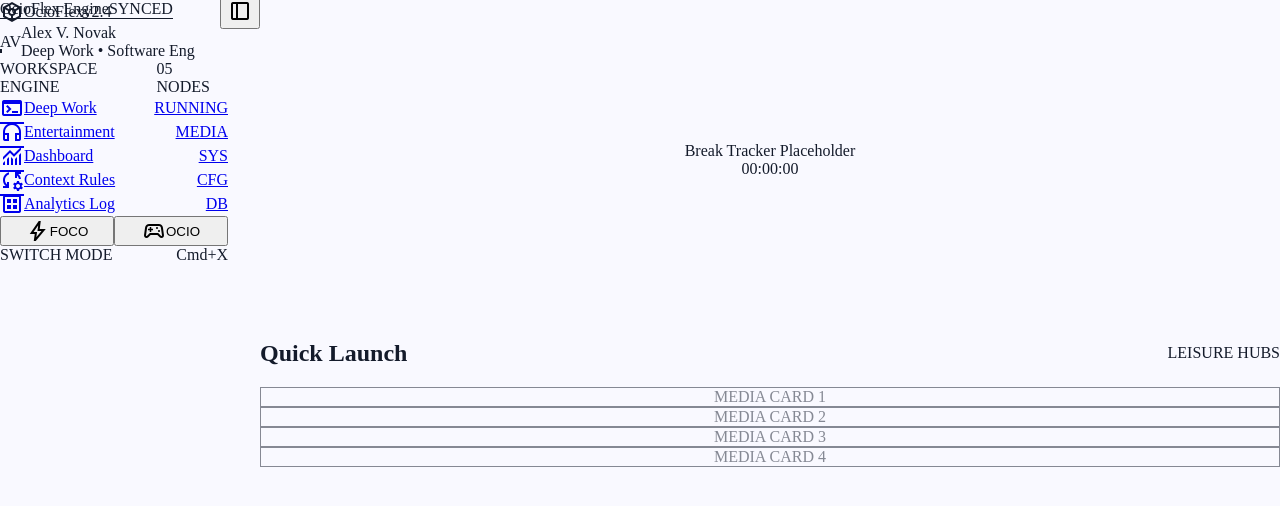
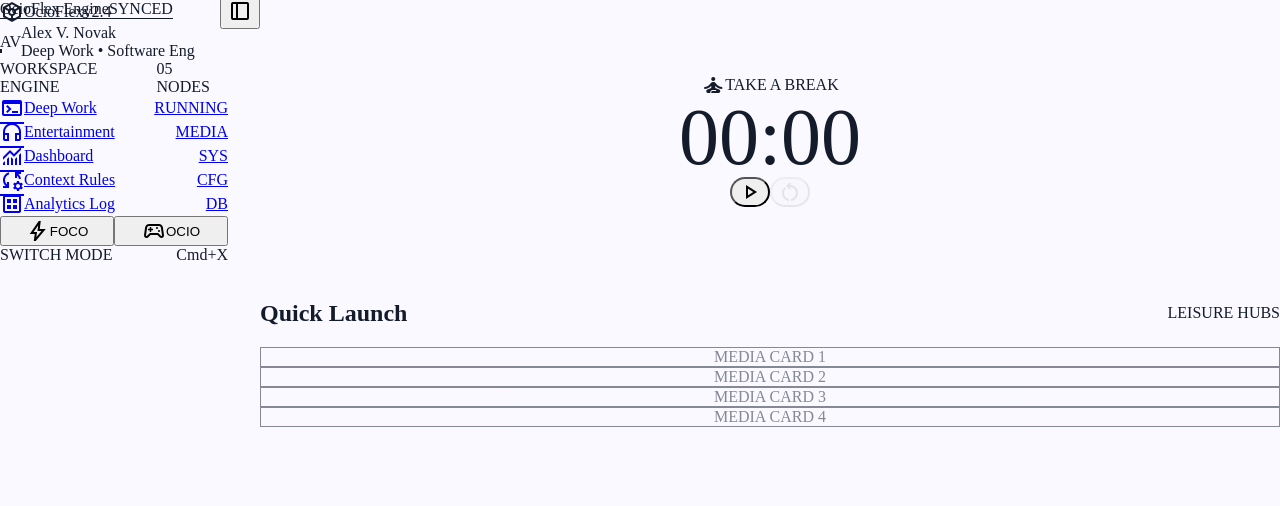
Before and after one commit to itsGabo22/OcioFlex, a Next.js app: page /entertainment in a window 1280 px wide. Shown: the top 506 px of the page. Built offline with nearby package versions, Linux system fonts and the light colour scheme.

Commit message:
feat: implement count-up BreakTracker organism

```diff
--- a/src/app/entertainment/page.tsx
+++ b/src/app/entertainment/page.tsx
@@ -1,16 +1,12 @@
-import React from "react";
+import { BreakTracker } from "@/components/entertainment/BreakTracker";
 
 export default function EntertainmentPage() {
   return (
     <div className="flex flex-col w-full max-w-[1600px] mx-auto min-h-[calc(100vh-80px)] gap-space-xl animate-fade-in duration-500 pb-space-2xl">
 
       {/* TOP REGION: Break Tracker */}
-      <section className="w-full flex items-center justify-center p-space-2xl min-h-[40vh]">
-        {/* PLACEHOLDER */}
-        <div className="flex flex-col items-center gap-space-lg">
-          <div className="font-title-lg text-title-lg text-on-surface-variant font-medium">Break Tracker Placeholder</div>
-          <div className="font-display-md text-display-md text-accent-primary">00:00:00</div>
-        </div>
+      <section className="w-full flex items-center justify-center pt-space-xl pb-space-lg min-h-[35vh]">
+        <BreakTracker />
       </section>
 
       {/* SECONDARY REGION: Media Grid */}
--- /dev/null
+++ b/src/components/entertainment/BreakTracker.tsx
@@ -0,0 +1,111 @@
+"use client";
+
+import React, { useState, useEffect } from "react";
+import { cn } from "@/lib/utils";
+
+export const BreakTracker = () => {
+  const [startTime, setStartTime] = useState<number | null>(null);
+  const [accumulated, setAccumulated] = useState(0);
+  const [currentOffset, setCurrentOffset] = useState(0);
+
+  const isRunning = startTime !== null;
+
+  useEffect(() => {
+    if (!isRunning) return;
+
+    const interval = setInterval(() => {
+      setCurrentOffset(Math.floor((Date.now() - startTime!) / 1000));
+    }, 200);
+
+    return () => clearInterval(interval);
+  }, [isRunning, startTime]);
+
+  const toggleTracker = () => {
+    if (isRunning) {
+      // Pause
+      setAccumulated(prev => prev + currentOffset);
+      setCurrentOffset(0);
+      setStartTime(null);
+    } else {
+      // Start / Resume
+      setStartTime(Date.now());
+    }
+  };
+
+  const resetTracker = () => {
+    setStartTime(null);
+    setAccumulated(0);
+    setCurrentOffset(0);
+  };
+
+  const totalSeconds = accumulated + currentOffset;
+  const hours = Math.floor(totalSeconds / 3600);
+  const minutes = Math.floor((totalSeconds % 3600) / 60);
+  const seconds = totalSeconds % 60;
+
+  const timeString = [
+    hours > 0 ? hours.toString().padStart(2, '0') : null,
+    minutes.toString().padStart(2, '0'),
+    seconds.toString().padStart(2, '0')
+  ].filter(Boolean).join(':');
+
+  return (
+    <div className="w-full max-w-4xl flex flex-col items-center justify-center bg-surface-container-low rounded-[40px] p-space-2xl relative overflow-hidden transition-all duration-700">
+
+      {/* Soft Ambient Glow - specific to Leisure feel */}
+      <div
+        className={cn(
+          "absolute inset-0 bg-[radial-gradient(circle_at_center,_var(--tw-gradient-stops))] from-accent-primary/10 via-surface-container-low/50 to-surface-container-low pointer-events-none transition-all duration-1000 ease-in-out",
+          isRunning ? "opacity-100 scale-110" : "opacity-0 scale-100"
+        )}
+      ></div>
+
+      <div className="relative z-10 flex flex-col items-center gap-space-lg">
+
+        {/* Soft Label */}
+        <div className="flex items-center gap-2 text-on-surface-variant font-label-ui text-label-ui uppercase tracking-widest font-medium">
+          <span className="material-symbols-outlined text-[18px]">self_improvement</span>
+          {isRunning ? "Leisure Active" : "Take a Break"}
+        </div>
+
+        {/* Count-up Timer */}
+        <div
+          className={cn(
+            "font-display-lg text-[80px] md:text-[100px] leading-none font-medium tabular-nums tracking-tight transition-colors duration-700 ease-out",
+            isRunning ? "text-accent-primary" : "text-on-surface-variant/80"
+          )}
+        >
+          {timeString}
+        </div>
+
+        {/* Relaxed Controls */}
+        <div className="flex items-center gap-space-md mt-space-sm">
+          <button
+            onClick={toggleTracker}
+            aria-label={isRunning ? "Pause Break" : "Start Break"}
+            className={cn(
+              "w-14 h-14 rounded-full flex items-center justify-center shadow-sm transition-all duration-300 outline-none focus-visible:ring-4 focus-visible:ring-accent-primary/30",
+              isRunning
+                ? "bg-surface-container-highest text-on-surface hover:bg-surface-container-highest/80 hover:scale-95"
+                : "bg-surface-container-highest text-accent-primary hover:bg-surface-container-highest/80 hover:scale-105"
+            )}
+          >
+            <span className="material-symbols-outlined text-[28px]">
+              {isRunning ? "pause" : "play_arrow"}
+            </span>
+          </button>
+
+          <button
+            onClick={resetTracker}
+            disabled={totalSeconds === 0}
+            aria-label="Reset Break Tracker"
+            className="w-12 h-12 rounded-full text-on-surface-variant/60 flex items-center justify-center hover:text-on-surface-variant hover:bg-surface-container-high transition-colors disabled:opacity-30 disabled:hover:bg-transparent outline-none focus-visible:ring-2 focus-visible:ring-on-surface-variant"
+          >
+            <span className="material-symbols-outlined text-[22px]">restart_alt</span>
+          </button>
+        </div>
+
+      </div>
+    </div>
+  );
+};
```
